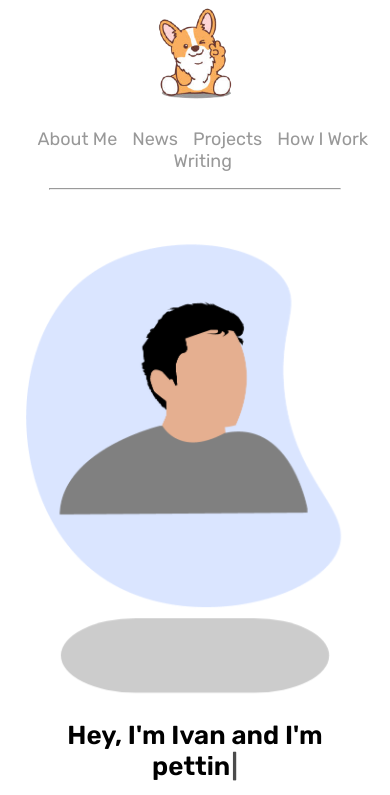
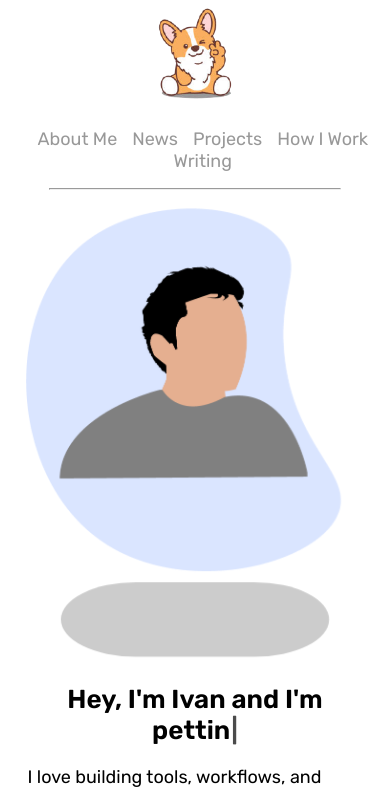
Before and after one commit to zhaovan/personal-site, a Next.js app: page / in a window 390 px wide. Shown: the top 795 px of the page. Built offline with nearby package versions, Linux system fonts and the light colour scheme.

Commit message:
responsive design

```diff
--- a/pages/writing.js
+++ b/pages/writing.js
@@ -45,7 +45,7 @@ export default function Writing({ allPostsData }) {
                             );
 
                             return (
-                                <div className={styles.postContainer}>
+                                <div className={styles.postContainer} key={i}>
                                     <Link href={link} className={styles.title}>
                                         <div className={styles.title}>
                                             {post.title}
--- a/styles/Home.module.css
+++ b/styles/Home.module.css
@@ -79,7 +79,7 @@
 
 .photo {
     width: 100%;
-    margin-top: 8%;
+    /* margin-top: 8%; */
     margin-right: 2%;
     -webkit-animation: action 1s infinite alternate;
     animation: action 1s infinite alternate;
```
